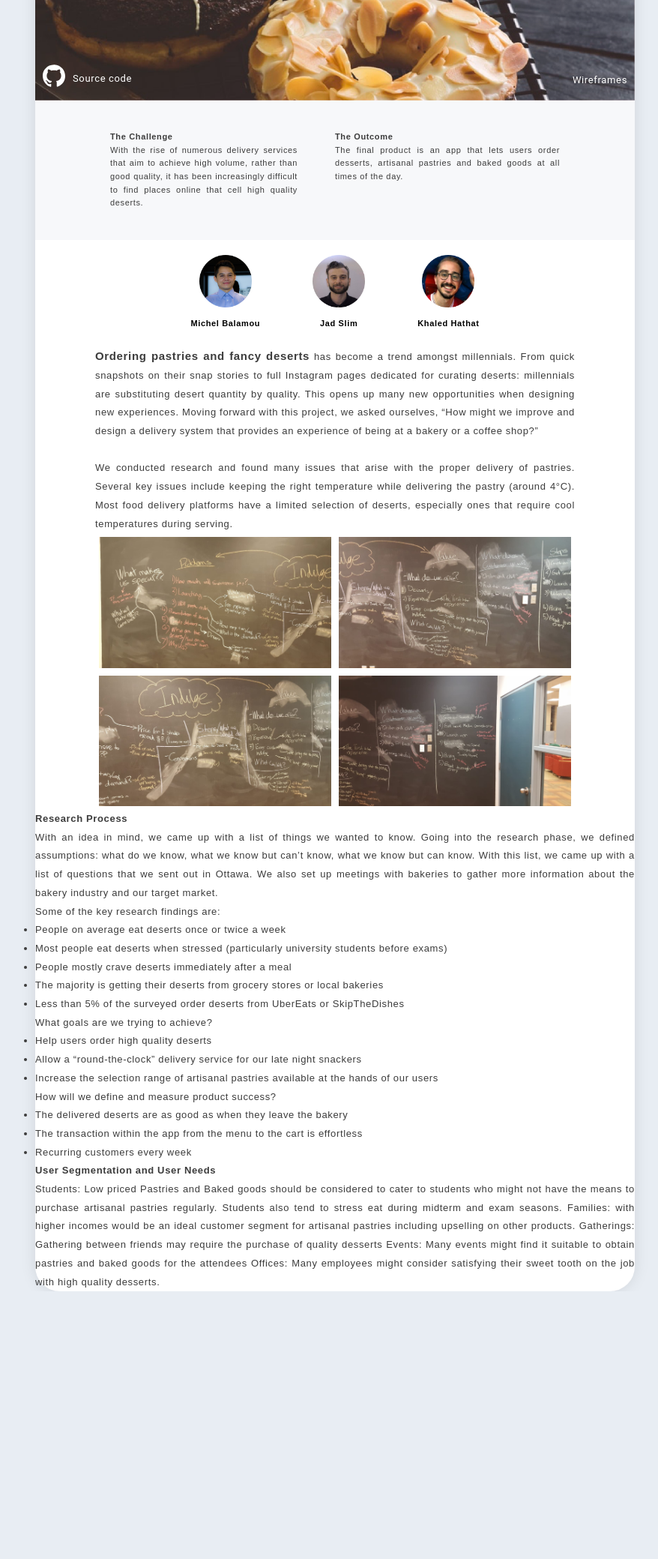
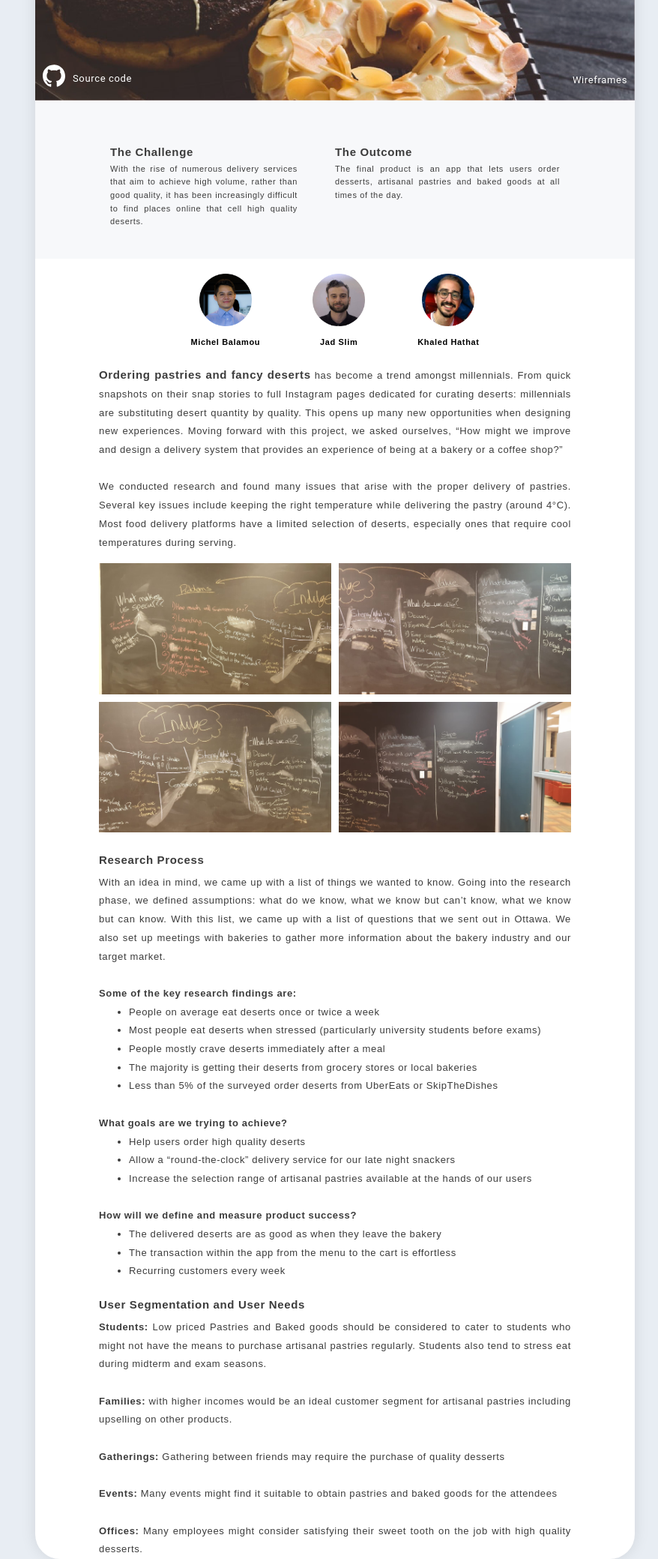
Before and after one commit to balamou/balamou.com, a PHP site: page /index.html in a window 1280 px wide. Shown: the part 347-2426 px from the top of the page at 75% size, without its empty margins (193-1071 px from the left). Before the commit the page ends 2069 px from the top, so only its background shows below. Run offline with PHP 8.4, Linux system fonts and the light colour scheme; some web fonts are replaced.

Commit message:
Added research & user segmentation. Modified content style.

```diff
--- a/css/main.css
+++ b/css/main.css
@@ -18,15 +18,6 @@ body {
   font-weight: 400;
   font-style: normal;
   font-size: 13px;
-}
-
-header {
-    font-style: normal;
-    font-weight: 700;
-}
-
-p {
-  text-align: justify;
 }
 
 .content {
@@ -171,6 +162,8 @@ a:active {
   display: flex;
   flex-wrap: wrap;
   justify-content: center;
+
+  margin-top: 10px;
   /* background-color: red; */
 }
 
@@ -184,3 +177,29 @@ a:active {
   max-width: 100%;
   padding: 5px;
 }
+
+/* Content */
+.intro, .research, .user-segmentation {
+   margin: 0px 85px;
+}
+
+ul {
+  padding-left: 40px;
+}
+
+h2 {
+  font-style: normal;
+  font-size: 13px;
+}
+
+header {
+    margin-top: 20px;
+    margin-bottom: 5px;
+    font-style: normal;
+    font-weight: 700;
+    font-size: 15px;
+}
+
+p {
+  text-align: justify;
+}
--- a/index.html
+++ b/index.html
@@ -69,7 +69,7 @@
     <!-- /Team pictures -->
 
     <!-- Intro -->
-    <div class="intro" style="margin: 0px 80px;">
+    <div class="intro">
       <p><span style="font-weight:bold;font-size:15px;">Ordering pastries and fancy deserts</span> has become a trend amongst
       millennials. From quick snapshots on their snap stories to full Instagram pages dedicated for
       curating deserts: millennials are substituting desert quantity by quality. This
@@ -106,8 +106,8 @@
       we defined assumptions: what do we know, what we know but can’t know, what we know but can know. With this
       list, we came up with a list of questions that we sent out in Ottawa. We also set up meetings with bakeries
       to gather more information about the bakery industry and our target market.</p>
-
-    Some of the key research findings are:
+    </br>
+    <h2>Some of the key research findings are:</h2>
     <ul>
       <li>People on average eat deserts once or twice a week</li>
       <li>Most people eat deserts when stressed (particularly university students before exams)</li>
@@ -115,15 +115,15 @@
       <li>The majority is getting their deserts from grocery stores or local bakeries</li>
       <li>Less than 5% of the surveyed order deserts from UberEats or SkipTheDishes</li>
     </ul>
-
-    What goals are we trying to achieve?
+    </br>
+    <h2>What goals are we trying to achieve?</h2>
     <ul>
       <li>Help users order high quality deserts</li>
       <li>Allow a “round-the-clock” delivery service for our late night snackers</li>
       <li>Increase the selection range of artisanal pastries available at the hands of our users</li>
     </ul>
-
-    How will we define and measure product success?
+    </br>
+    <h2>How will we define and measure product success?</h2>
     <ul>
       <li>The delivered deserts are as good as when they leave the bakery</li>
       <li>The transaction within the app from the menu to the cart is effortless</li>
@@ -137,19 +137,19 @@
       <header>User Segmentation and User Needs</header>
 
       <p>
-      <span>Students:</span> Low priced Pastries and Baked goods should be considered to cater to students who
+      <strong>Students:</strong> Low priced Pastries and Baked goods should be considered to cater to students who
       might not have the means to purchase artisanal pastries regularly. Students also tend to stress eat during
       midterm and exam seasons.
-
-      <span>Families:</span> with higher incomes would be an ideal customer segment for artisanal pastries
+      </br></br>
+      <strong>Families:</strong> with higher incomes would be an ideal customer segment for artisanal pastries
       including upselling on other products.
-
-      <span>Gatherings:</span> Gathering between friends may require the purchase of quality
+      </br></br>
+      <strong>Gatherings:</strong> Gathering between friends may require the purchase of quality
       desserts
-
-      <span>Events:</span> Many events might find it suitable to obtain pastries and baked goods for the attendees
-
-      <span>Offices:</span> Many employees might consider satisfying their sweet tooth on the job with high quality desserts.
+      </br></br>
+      <strong>Events:</strong> Many events might find it suitable to obtain pastries and baked goods for the attendees
+      </br></br>
+      <strong>Offices:</strong> Many employees might consider satisfying their sweet tooth on the job with high quality desserts.
       </p>
     </div>
     <!-- /User segmentation -->
```
